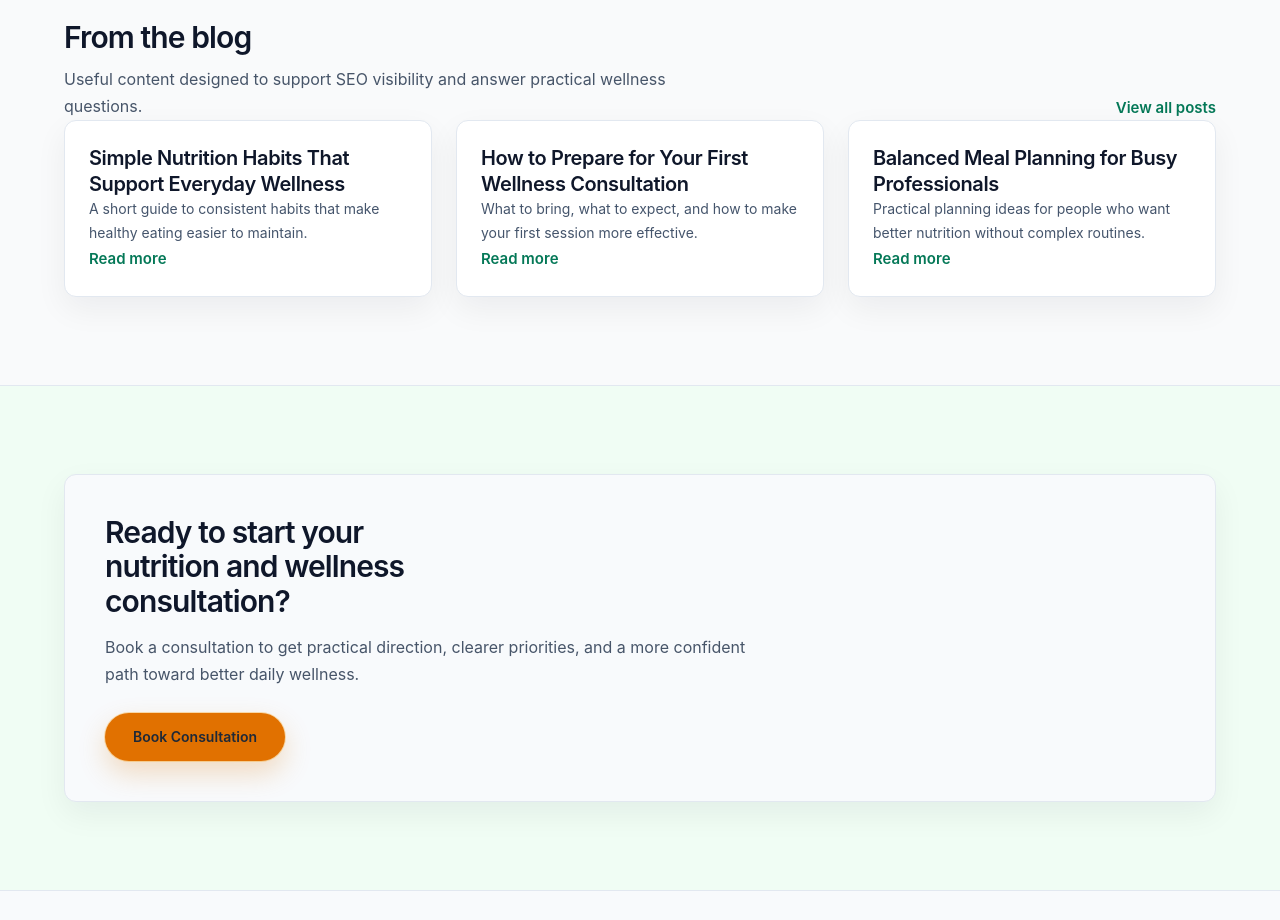
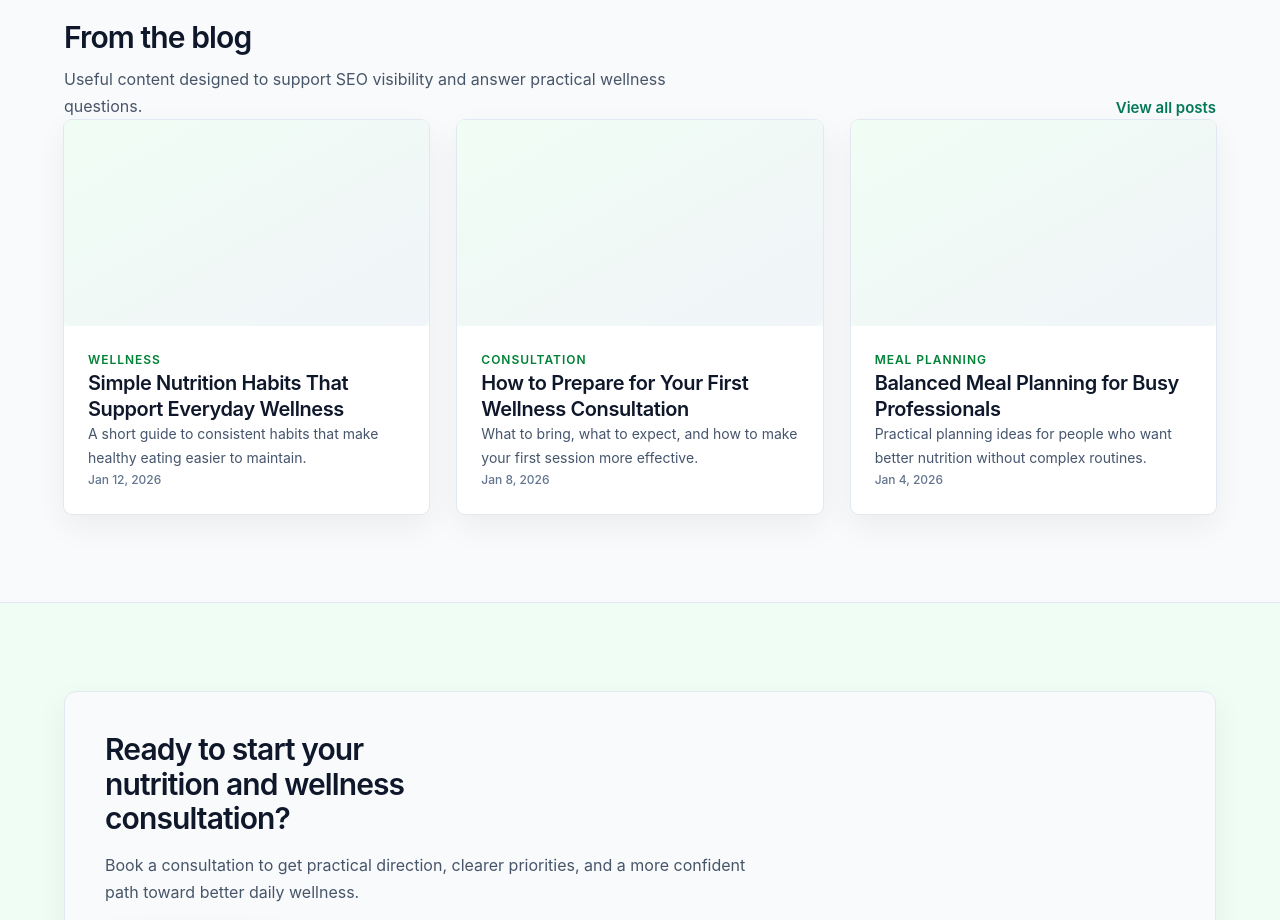
Before and after one commit to idformike1/nutrigetic, a Next.js app: page / in a window 1280 px wide. Shown: the part 1880-2800 px from the top of the page. Built offline with nearby package versions, Linux system fonts and the light colour scheme.

Commit message:
Phase 10: blog UI upgraded

```diff
--- a/app/page.js
+++ b/app/page.js
@@ -41,14 +41,20 @@ const testimonials = [
 
 const posts = [
   {
+    category: "Wellness",
+    date: "Jan 12, 2026",
     title: "Simple Nutrition Habits That Support Everyday Wellness",
     excerpt: "A short guide to consistent habits that make healthy eating easier to maintain."
   },
   {
+    category: "Consultation",
+    date: "Jan 8, 2026",
     title: "How to Prepare for Your First Wellness Consultation",
     excerpt: "What to bring, what to expect, and how to make your first session more effective."
   },
   {
+    category: "Meal Planning",
+    date: "Jan 4, 2026",
     title: "Balanced Meal Planning for Busy Professionals",
     excerpt: "Practical planning ideas for people who want better nutrition without complex routines."
   }
@@ -167,14 +173,27 @@ export default function HomePage() {
               View all posts
             </Link>
           </div>
-          <div className="mt-10 grid gap-6 md:grid-cols-3">
+          <div className="mt-10 grid gap-7 md:grid-cols-2 lg:grid-cols-3">
             {posts.map((post) => (
-              <article key={post.title} className="surface-card card-padding" data-gsap-card>
-                <h3 className="card-heading">{post.title}</h3>
-                <p className="mt-3 text-sm text-slate-600">{post.excerpt}</p>
-                <Link href="/blog" className="mt-4 inline-flex text-link">
-                  Read more
-                </Link>
+              <article
+                key={post.title}
+                className="group overflow-hidden rounded-lg bg-white shadow-[0_12px_32px_rgba(15,23,42,0.06)] ring-1 ring-slate-200 transition duration-300 hover:-translate-y-1 hover:shadow-[0_18px_40px_rgba(15,23,42,0.10)]"
+                data-gsap-card
+              >
+                <div className="overflow-hidden bg-green-50">
+                  <div
+                    className="aspect-video rounded-b-lg bg-gradient-to-br from-green-50 to-slate-100 transition duration-300 group-hover:scale-[1.03]"
+                    aria-hidden="true"
+                  />
+                </div>
+                <div className="p-6">
+                  <p className="text-xs font-semibold uppercase tracking-[0.08em] text-green-700">
+                    {post.category}
+                  </p>
+                  <h3 className="mt-3 card-heading">{post.title}</h3>
+                  <p className="mt-3 text-sm leading-6 text-slate-600">{post.excerpt}</p>
+                  <p className="mt-5 text-xs font-medium text-slate-500">{post.date}</p>
+                </div>
               </article>
             ))}
           </div>
```
